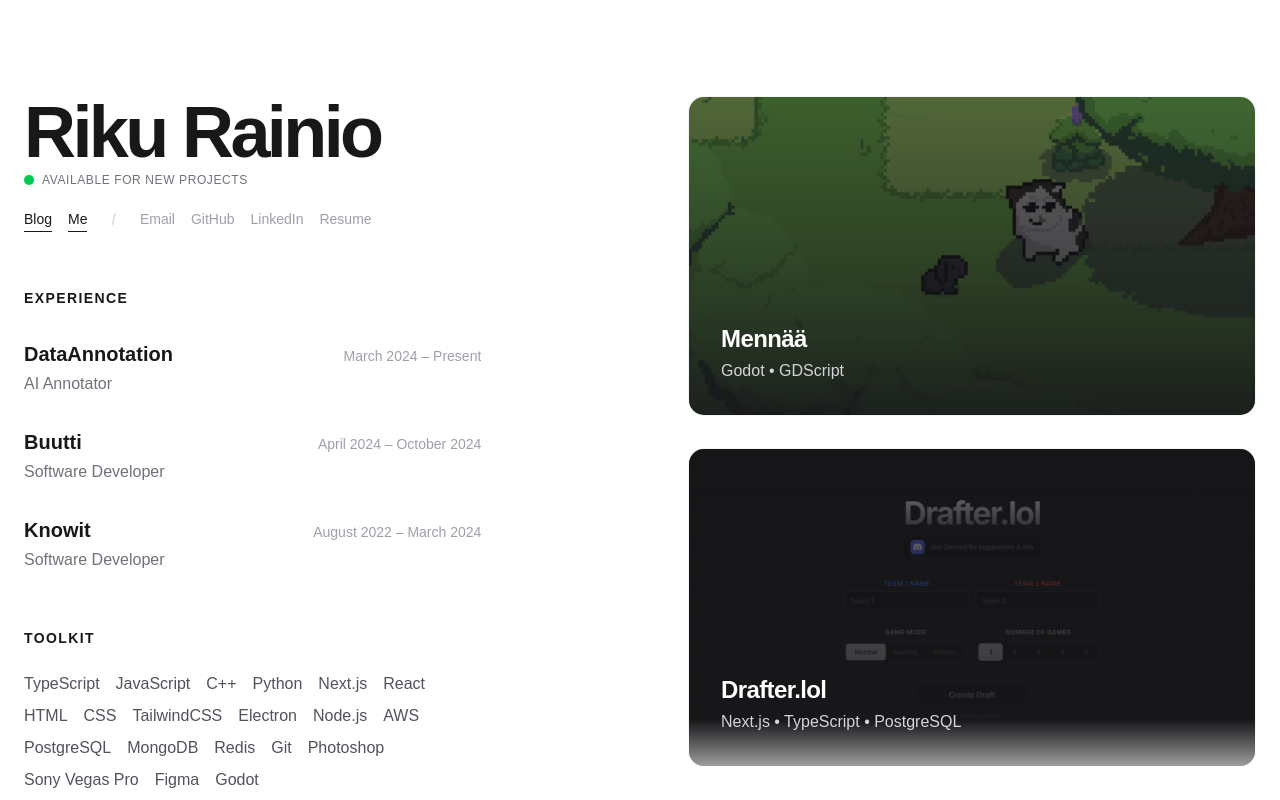
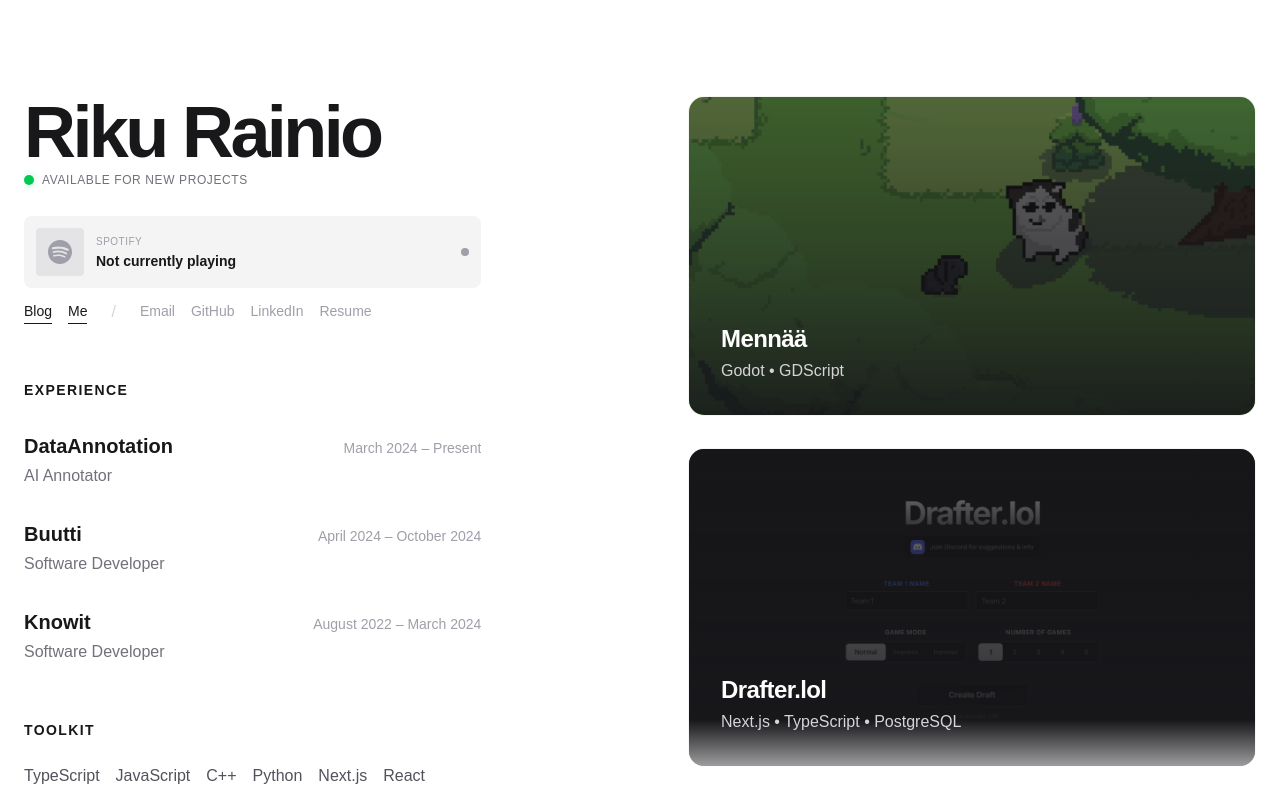
Before and after one commit to rikurainio/rikudev, a Next.js app: page / in a window 1280 px wide. Built offline with nearby package versions, Linux system fonts and the light colour scheme; no server answers.

Commit message:
show: msg also if not playing anything

```diff
--- a/app/components/spotify-now-playing.tsx
+++ b/app/components/spotify-now-playing.tsx
@@ -40,13 +40,65 @@
   if (isLoading) {
     return (
       <div className="mt-2">
-        <div className="text-xs text-zinc-400 font-light">Loading...</div>
+        <div className="flex items-center gap-3 p-3 rounded-lg bg-zinc-100 animate-pulse">
+          {/* Album image skeleton */}
+          <div className="w-12 h-12 rounded bg-zinc-300"></div>
+          {/* Text content skeleton - exact same structure as real component */}
+          <div className="flex-1 min-w-0">
+            <div className="text-[10px] text-zinc-400 font-light uppercase tracking-wider mb-0.5">
+              <div className="w-20 h-[15px] bg-zinc-200 rounded"></div>
+            </div>
+            <div className="text-sm font-semibold text-zinc-900 truncate">
+              <div className="w-32 h-[18px] bg-zinc-200 rounded"></div>
+            </div>
+            <div className="text-xs text-zinc-600 truncate mt-0.5">
+              <div className="w-24 h-[16px] bg-zinc-200 rounded"></div>
+            </div>
+          </div>
+          {/* Green dot skeleton - matching the exact structure */}
+          <div className="flex items-center gap-1">
+            <span className="relative flex h-2 w-2">
+              <span className="absolute inline-flex h-full w-full rounded-full bg-zinc-300"></span>
+            </span>
+          </div>
+        </div>
       </div>
     )
   }
 
-  if (!data || !data.isPlaying) {
+  if (!data) {
     return null
+  }
+
+  if (!data.isPlaying) {
+    return (
+      <div className="mt-2">
+        <div className="flex items-center gap-3 p-3 rounded-lg bg-zinc-100">
+          <div className="w-12 h-12 rounded bg-zinc-200 flex items-center justify-center">
+            <svg
+              className="w-6 h-6 text-zinc-400"
+              fill="currentColor"
+              viewBox="0 0 24 24"
+            >
+              <path d="M12 0C5.4 0 0 5.4 0 12s5.4 12 12 12 12-5.4 12-12S18.66 0 12 0zm5.521 17.34c-.24.359-.66.48-1.021.24-2.82-1.74-6.36-2.101-10.561-1.141-.418.122-.779-.179-.899-.539-.12-.421.18-.78.54-.9 4.56-1.021 8.52-.6 11.64 1.32.42.18.479.659.301 1.02zm1.44-3.3c-.301.42-.841.6-1.262.3-3.239-1.98-8.159-2.58-11.939-1.38-.479.12-1.02-.12-1.14-.6-.12-.48.12-1.021.6-1.141C9.6 9.9 15 10.561 18.72 12.84c.361.181.54.78.241 1.2zm.12-3.36C15.24 8.4 8.82 8.16 5.16 9.301c-.6.179-1.2-.181-1.38-.721-.18-.601.18-1.2.72-1.381 4.26-1.26 11.28-1.02 15.721 1.621.539.3.719 1.02.42 1.56-.299.421-1.02.599-1.559.3z" />
+            </svg>
+          </div>
+          <div className="flex-1 min-w-0">
+            <div className="text-[10px] text-zinc-400 font-light uppercase tracking-wider mb-0.5">
+              Spotify
+            </div>
+            <div className="text-sm font-semibold text-zinc-900">
+              Not currently playing
+            </div>
+          </div>
+          <div className="flex items-center gap-1">
+            <span className="relative flex h-2 w-2">
+              <span className="relative inline-flex rounded-full h-2 w-2 bg-zinc-400"></span>
+            </span>
+          </div>
+        </div>
+      </div>
+    )
   }
 
   return (
```
